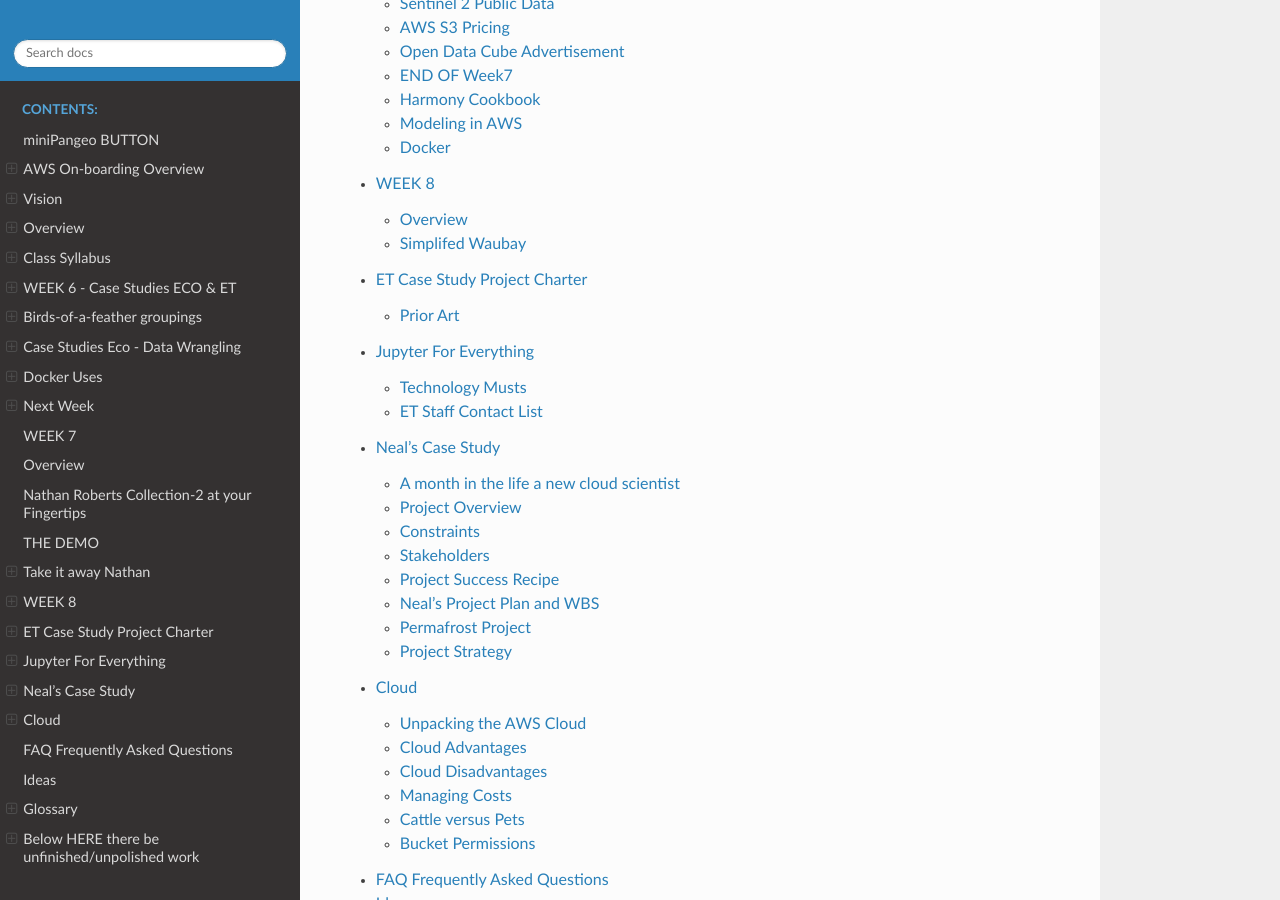
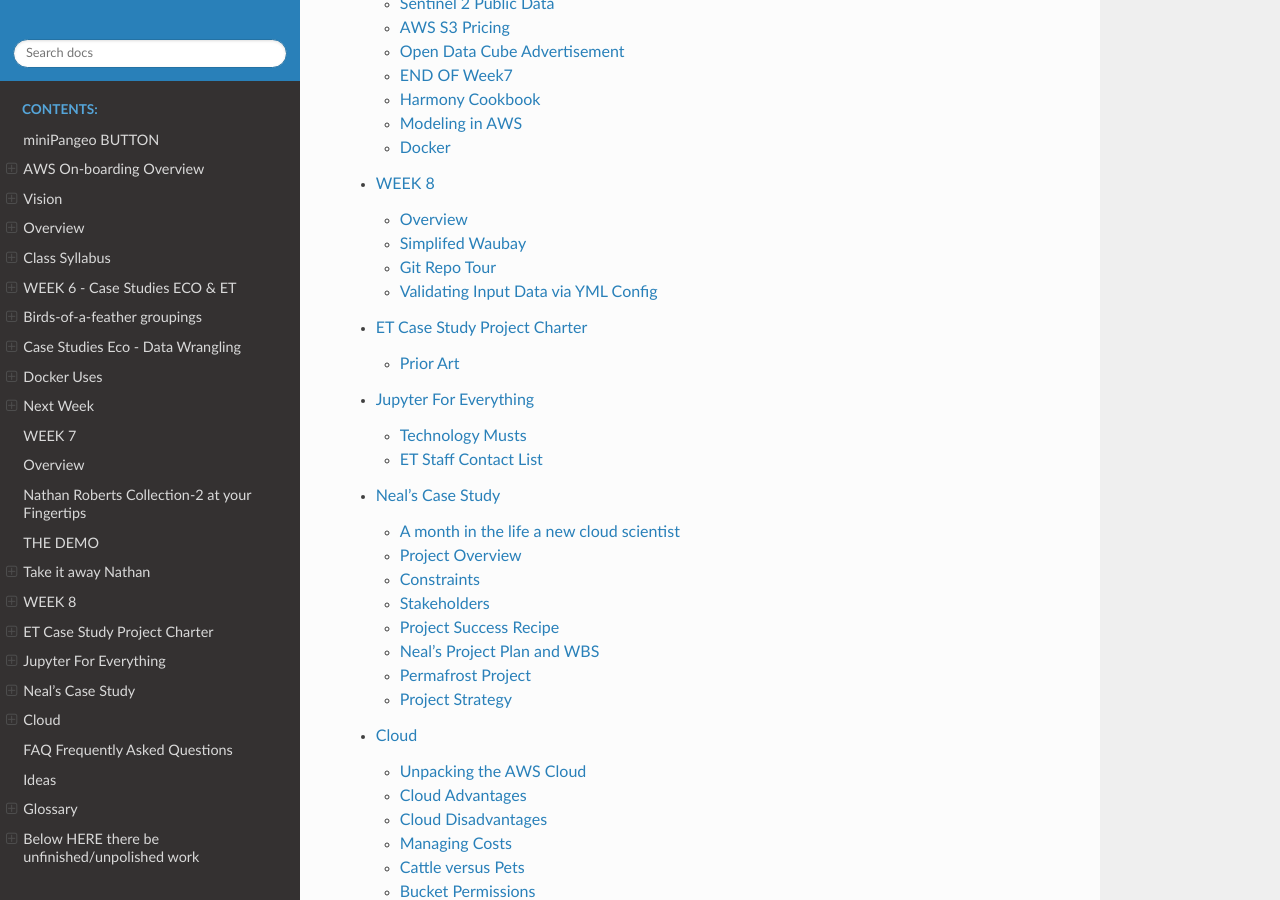
Before and after one commit to tonybutzer/harmony-docs, a Sphinx documentation site: the page built from documentation/source/index.rst, in a window 1280 px wide and 900 px high, scrolled down 3085 px. Built offline with Sphinx 7.4.7 and the Read the Docs theme 2.0.0, drawn with Linux system fonts in a browser that asks for light colours; pages that are not in the unit, such as notebooks, are missing from menus.

Commit message:
automatic git update from Makefile

```diff
--- a/documentation/source/08week.md
+++ b/documentation/source/08week.md
@@ -14,3 +14,11 @@
 
     - uses sat-search
     - Dinesh this is a good way to play with moving the AOI
+
+
+## Git Repo Tour
+
+
+## Validating Input Data via YML Config
+    - Pandas
+![](https://upload.wikimedia.org/wikipedia/commons/thumb/e/ed/Pandas_logo.svg/600px-Pandas_logo.svg.png)
```
